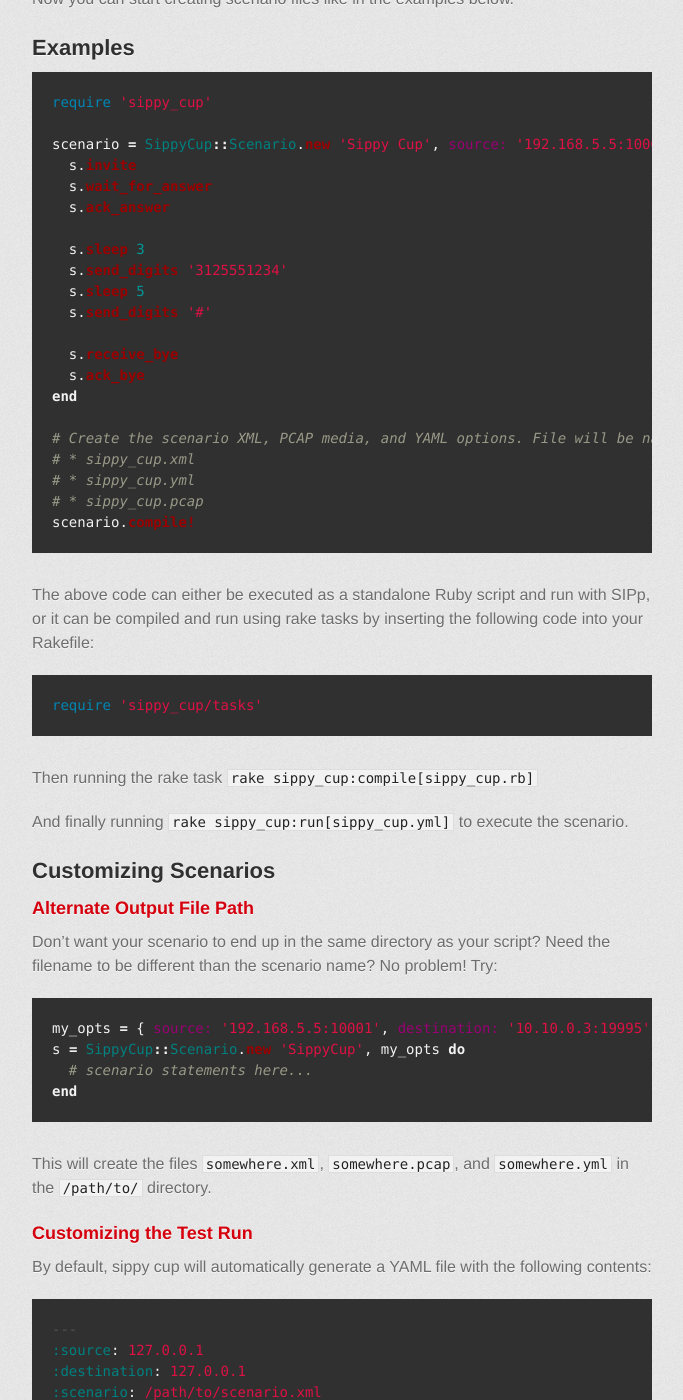
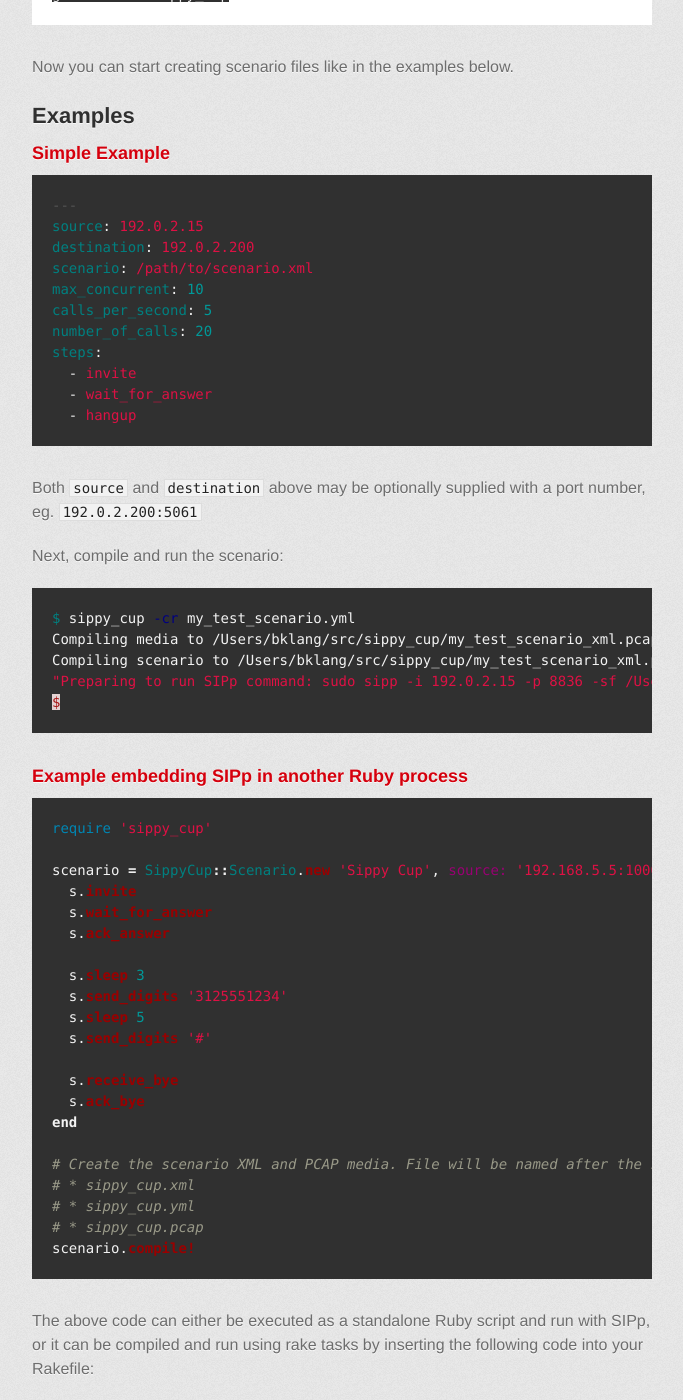
Before and after one commit to mojolingo/sippy_cup, a Jekyll site: the page built from index.md, in a window 1280 px wide and 1400 px high, scrolled down 1960 px. Shown: the whole window, without its empty margins (298-981 px from the left). Built offline with Jekyll 4.4.1, drawn with Linux system fonts in a browser that asks for light colours; some web fonts are replaced; some of the changed text lies outside the part shown.

Commit message:
Documentation update

```diff
--- a/index.md
+++ b/index.md
@@ -55,6 +55,36 @@
 
 ## Examples {#examples}
 
+### Simple Example
+
+{% highlight yaml %}
+---
+source: 192.0.2.15
+destination: 192.0.2.200
+scenario: /path/to/scenario.xml
+max_concurrent: 10
+calls_per_second: 5
+number_of_calls: 20
+steps:
+  - invite
+  - wait_for_answer
+  - hangup
+{% endhighlight %}
+
+Both `source` and `destination` above may be optionally supplied with a port number, eg. `192.0.2.200:5061`
+
+Next, compile and run the scenario:
+
+{% highlight shell %}
+$ sippy_cup -cr my_test_scenario.yml
+Compiling media to /Users/bklang/src/sippy_cup/my_test_scenario_xml.pcap...done.
+Compiling scenario to /Users/bklang/src/sippy_cup/my_test_scenario_xml.pcap...done.
+"Preparing to run SIPp command: sudo sipp -i 192.0.2.15 -p 8836 -sf /Users/bklang/src/sippy_cup/my_test_scenario.xml -l 10 -m 20 -r 5 -s 1 > /dev/null 2>&1"
+$
+{% endhighlight %}
+
+### Example embedding SIPp in another Ruby process
+
 {% highlight ruby %}
 require 'sippy_cup'
 
@@ -72,7 +102,7 @@
   s.ack_bye
 end
 
-# Create the scenario XML, PCAP media, and YAML options. File will be named after the scenario name, in our case:
+# Create the scenario XML and PCAP media. File will be named after the scenario name, in our case:
 # * sippy_cup.xml
 # * sippy_cup.yml
 # * sippy_cup.pcap
@@ -106,34 +136,19 @@
 
 ### Customizing the Test Run
 
-By default, sippy cup will automatically generate a YAML file with the following contents:
-
-{% highlight yaml %}
----
-:source: 127.0.0.1
-:destination: 127.0.0.1
-:scenario: /path/to/scenario.xml
-:max_concurrent: 10
-:calls_per_second: 5
-:number_of_calls: 20
-{% endhighlight %}
-
-Each parameter has an impact on the test, and may either be changed once the YAML file is generated or specified in the options hash for <code>SippyCup::Scenario.new</code>. In addition to the default parameters, some additional parameters can be set:
+Each parameter has an impact on the test, and may either be changed once the YAML file is generated or specified in the options hash for `SippyCup::Scenario.new`. In addition to the default parameters, some additional parameters can be set:
 
 <dl>
-<dt>:source_port:</dt>
-  <dd>The local port from which to originate SIP traffic. This defaults to port 8836</dd>
-
-  <dt>:stats_file:</dt>
+  <dt>stats_file</dt>
   <dd>Path to a file where call statistics will be stored in a CSV format, defaults to not storing stats</dd>
 
-  <dt>:stats_interval</dt>
+  <dt>stats_interval</dt>
   <dd>Frequency (in seconds) of statistics collections. Defaults to 10. Has no effect unless :stats_file is also specified</dd>
 
-  <dt>:sip_user:</dt>
+  <dt>sip_user</dt>
   <dd>SIP username to use. Defaults to "1" (as in 1@127.0.0.1)</dd>
 
-  <dt>:full_sipp_output:</dt>
+  <dt>full_sipp_output</dt>
   <dd>By default, SippyCup will hide SIPp's command line output while running a scenario. Set this parameter to `true` to see full command line output</dd>
 </dl>
 
```
